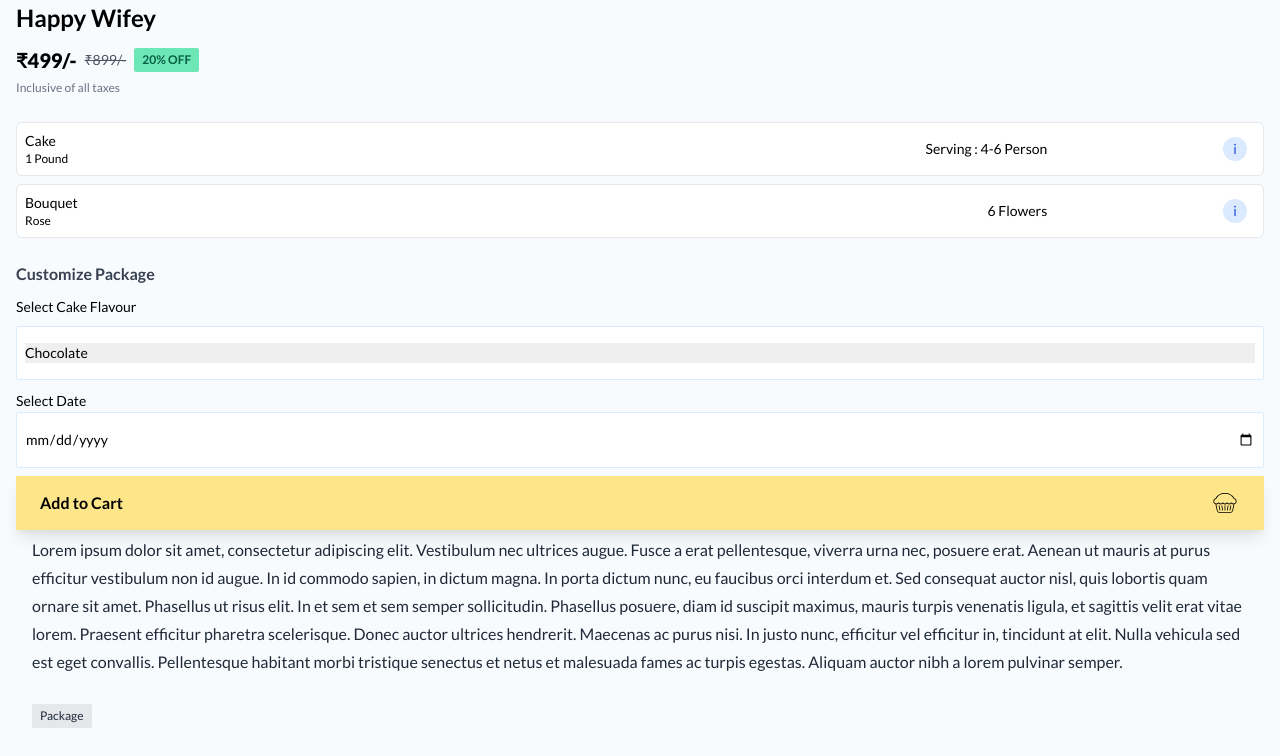
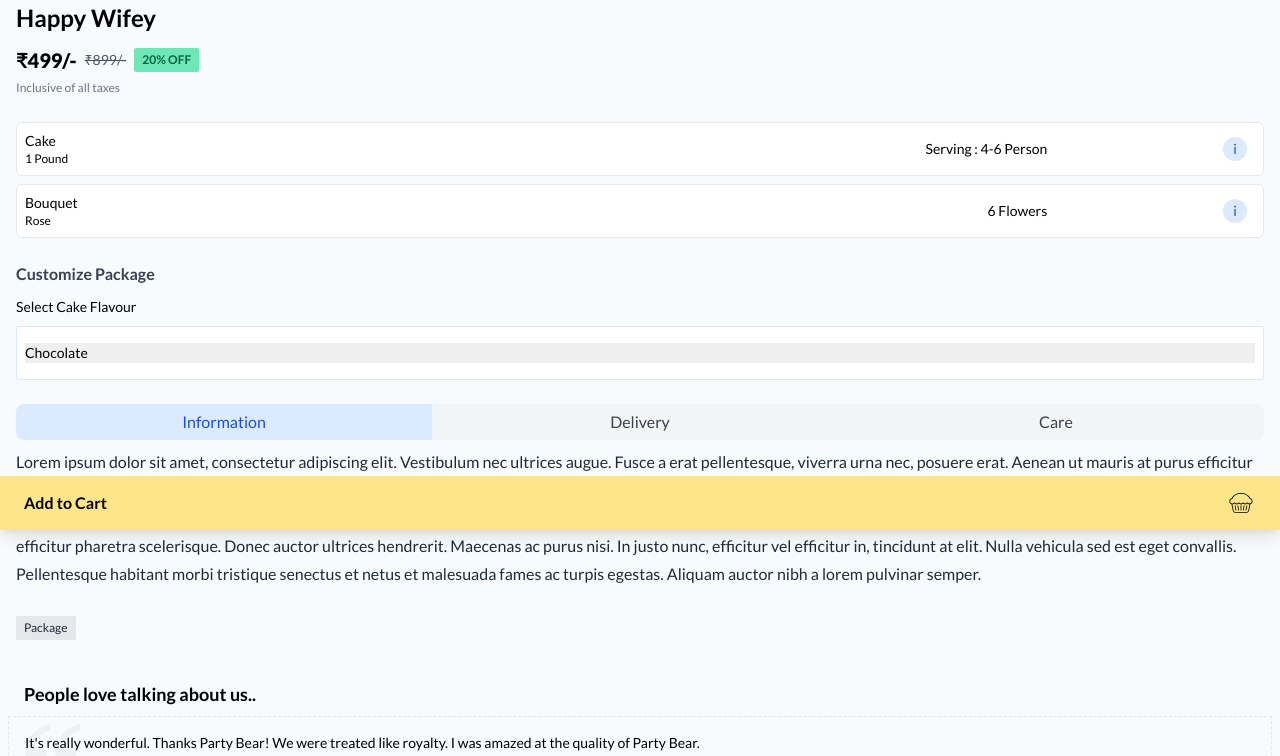
Before and after one commit to orangepreneur/partybear, a website: page dist/package.html in a window 1280 px wide. Shown: the part 270-1026 px from the top of the page. Drawn offline with nearby package versions, Linux system fonts and the light colour scheme.

```diff
--- a/dist/package.html
+++ b/dist/package.html
@@ -19,7 +19,7 @@
       href="https://unpkg.com/swiper/swiper-bundle.min.css"
     />
     <style>
-      select{
+      select {
         -webkit-appearance: none;
         -moz-appearance: none;
         -ms-appearance: none;
@@ -29,14 +29,14 @@
         border: 0 !important;
         background-image: none;
       }
-      input[type='date'], input[type='time'] {
+      input[type="date"],
+      input[type="time"] {
         -webkit-appearance: none;
       }
       /* Remove IE arrow */
       select::-ms-expand {
         display: none;
       }
-
     </style>
   </head>
   <body>
@@ -189,21 +189,13 @@
           id="selectFlavor"
           class="bg-white mt-2 text-sm border rounded-sm border-blue-100 w-full px-2 py-4"
         >
-        <select style="width:100%" name="cakeFlavor" id="cakeFlavor">
+          <select style="width: 100%" name="cakeFlavor" id="cakeFlavor">
             <option value="chocolate">Chocolate</option>
             <option value="butterscotch">Butterscotch</option>
             <option value="pineapple">Pineapple</option>
             <option value="fruit-cake">Fruit Cake</option>
           </select>
         </div>
-      <div class="mt-2">
-        <label class="text-sm" for="date"> Select Date</label>
-        <input
-          class="block text-sm border rounded-sm border-blue-100 w-full px-2 py-4"
-          type="date"
-          name="date"
-          id="date" placeholder="Select Date"
-        />
       </div>
     </div>
     <!-- Product Info -->
```
Lines whose indentation alone changed are shown as unchanged.
